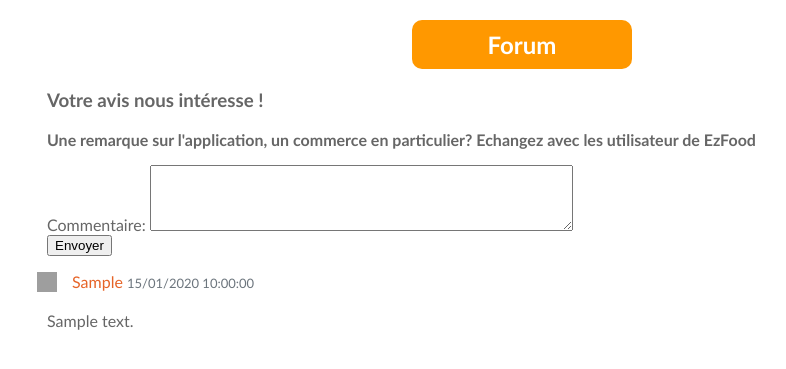
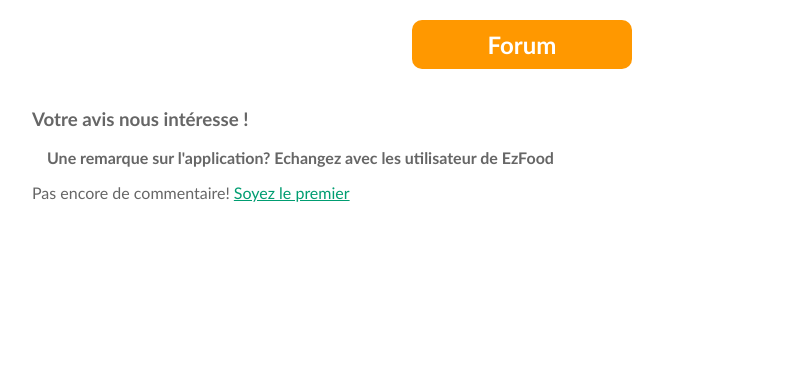
Before and after one commit to BaptisteNauguier/Projet_L3_CA, a PHP site: page /forum/index.php in a window 1280 px wide. Shown: the part 47-416 px from the top of the page, without its empty margins (118-904 px from the left). Run offline with PHP 8.4, Linux system fonts and the light colour scheme; tables that the repository leaves empty or names only in its code hold one stand-in row (values such as "Sample post"); some libraries are stand-ins or nearby versions; grey boxes are pictures that could not be loaded.

Commit message:
index du forum

```diff
--- a/Projet_Commerces_Alimentaires/forum/index.php
+++ b/Projet_Commerces_Alimentaires/forum/index.php
@@ -4,6 +4,8 @@
 	<meta name="viewport" content="width=device-width, initial-scale=1">
 	<meta http-equiv="Content-Type" content="text/html; charset=UTF-8" />
 	<link href="../css/style_forum.css" rel="stylesheet">
+	<script src = "https://ajax.googleapis.com/ajax/libs/jquery/3.2.1/jquery.min.js"></script>
+	<link rel="stylesheet" href="https://cdnjs.cloudflare.com/ajax/libs/font-awesome/4.7.0/css/font-awesome.min.css"> <!-- simboles -->
 	<title>Forum</title>
 
 <?php
@@ -12,7 +14,10 @@ $bdd = getBD();
 
 session_start();
 
-$rep = $bdd->query('select * from commentaire_site cs INNER JOIN donner do ON do.id_site = cs.id_site INNER JOIN utilisateurs_inscrit ui ON ui.id_ui = do.id_ui');
+
+//id_commerce = 0, c'est pour differencier les avis "site" et les avis "commerces"
+$rep = $bdd->query('select * from forum_ca ca INNER JOIN utilisateurs_inscrit ui ON ui.id_UI = ca.id_UI  WHERE ca.id_commerce = 0');
+
 $count = $rep ->rowCount(); //compter s'il y en a des resultats
 
 
@@ -20,6 +25,7 @@ $count = $rep ->rowCount(); //compter s'il y en a des resultats
 ?>
 </head>
 <body>
+
 	<!-- MENU -->
     <nav class="navbar">
         <ul class="navbar-ul">
@@ -35,41 +41,115 @@ $count = $rep ->rowCount(); //compter s'il y en a des resultats
 			<li class="nav-item">
                 <a class="nav-link" href="../historique/historique.php">Historique</a>
             </li>
+
+			<!-- ------ MENU SI L'UTILISATEUR EST CONNECTE ------ -->
+			<?php if(isset($_SESSION['utilisateur'])) { ?>
+			<li class="nav-item dropdown">
+                <a class="nav-link dropbtn" href="#">Bienvenue <?php echo $_SESSION['utilisateur']['pseudo'] ?> ▼</a>
+                <div class="dropdown-content">
+                        <a href='../session/deconnexion.php'>Se deconnecter</a>
+                </div>
+            </li>
+			<!-- ------ FIN MENU SI L'UTILISATEUR EST CONNECTE ------ -->
+
+			<?php }else{ ?>
 			<li class="nav-item">
-                <a class="nav-link" href="../connecte_toi.php">Connecte-toi</a>
+                <a class="nav-link" href="../session/connexion.php">Connecte-toi</a>
             </li>
+			<?php } ?>
         </ul>
     </nav>
 	<!-- FIN MENU -->
 	<main>
 		<h2 class="text-center titre">Forum</h2>
-		<h3>Votre avis nous intéresse !</h3>
-		<p><b>Une remarque sur l'application, un commerce en particulier? Echangez avec les utilisateur de EzFood</b></p>
-		<form action="commentaire-forum.php" method="get" autocomplete="off">
-			Commentaire:
-			<textarea id="commen" name="commen" rows="4" cols="50"></textarea><br>
-			<input type="submit" name="submit" value="Envoyer">
-		</form>
-		<?php if(isset($_SESSION['client'])) { ?>
+		<div class="avis">
+			<h3 class="col">Votre avis nous intéresse !</h3>
+			<?php if(isset($_SESSION['utilisateur'])) { ?>
+				<div class="col">
+					<button id="open" class="ouvrir-fermer">
+						<i class="fa fa-plus" aria-hidden="true"></i>
+						Ajouter un commentaire
+					</button>
+					<button id="close" class="ouvrir-fermer">
+						<i class="fa fa-minus" aria-hidden="true"></i>
+						Ajouter un commentaire
+					</button>
+				</div>
+			<?php } ?>
+		</div>
+		<b>Une remarque sur l'application? Echangez avec les utilisateur de EzFood</b>
+
+		<!-- SI L'UTILISATEUR EST CONNECTE ON PEUT AJOUTER UN COMMENTAIRE -->
+		<?php if(isset($_SESSION['utilisateur'])) { ?>
+			<section class="frm-commentaire">
+				<form action="commentaire.php" method="get" autocomplete="off">
+					<div class="d-flex">
+						<span class="text-light">Commentaire</span>
+						<div class="col">
+							<input type="hidden" value="<?php echo $_SESSION['utilisateur']['id'] ?>"  name="id_ui" id="id_ui" >
+							<input type="hidden" value="add_commentaire"  name="status" id="status" >
+							<div class="commen-textarea">
+								<textarea id="commentaire" required name="commentaire" rows="4" cols="50"></textarea>
+							</div>
+							<div class="submit-input">
+								<input type="submit" name="submit" value="Ajouter le commentaire">
+							</div>
+						</div>
+					</div>
+				</form>
+			</section>
 		<?php } ?>
+		<!-- ----------------------------------- -->
+
+		<div class="d-flex">
             <?php
 				if($count > 0){ //si on a un commentaire afficher
 					while ($ligne = $rep ->fetch()) {
-					//<a href="https://www.flaticon.com/fr/icones-gratuites/defaut" title="défaut icônes">Défaut icônes créées par Ilham Fitrotul Hayat - Flaticon</a>?>
-						<div class="d-flex">
-							<div class="p-photo"><img src="../img/utilisateur.png" width="20" height="20"></div>
-							<p class="nom-date"><?php echo $ligne['pseudo']." " ?><small class="text-light"><?php echo date('d/m/Y H:i:s', strtotime($ligne['date'])); ?></small></p>
+						?>
+						<div class="col">
+							<div class="d-flex">
+								<div class="p-photo"><i class="fa fa-user-circle-o" aria-hidden="true"></i></div>
+								<p class="nom-date"><?php echo $ligne['pseudo']." " ?><small class="text-light"><?php echo date('d/m/Y H:i:s', strtotime($ligne['date'])); ?></small></p>
+							</div>
+							<p><?php echo $ligne['avis'] ?></p>
+							<?php if(isset($_SESSION['utilisateur']) && $_SESSION['utilisateur']['id'] == $ligne["id_UI"]){ ?>
+
+									<div class="supp-comm">
+										<form action="commentaire.php" method="get" autocomplete="off">
+											<input type="hidden" value="<?php echo $_SESSION['utilisateur']['id'] ?>"  name="id_ui" id="id_ui" >
+											<input type="hidden" value="<?php echo $ligne["id_forum"] ?>"  name="id_forum" id="id_forum" >
+											<button type="submit" class="remove"><i class="fa fa-trash"></i></button>
+											<input type="hidden" value="delete_commentaire" name="status" id="status" >
+										</form>
+									</div>
+							<?php } ?>
 						</div>
-						<p><?php echo $ligne['commentaire'] ?></p>
 			<?php
 					}
 				}else{ //si on a pas des commentaires
-					echo "Pas encore de commentaire! Soyez le premier.";
+					echo "<p>Pas encore de commentaire! <a class='s-inscrire' href='inscription.php'>Soyez le premier</a></p>";
                 }
                 $rep ->closeCursor();
             ?>
-
+		</div>
 
 	</main>
+	<script>
+	$(document).ready(function() {
+		$("#close").css({"display": "none"});
+
+        $("#open").click(function(){
+			$(".frm-commentaire").css({"display": "block"});
+			$("#close").css({"display": "block"});
+			$("#open").css({"display": "none"});
+		});
+
+		$("#close").click(function(){
+			$(".frm-commentaire").css({"display": "none"});
+			$("#open").css({"display": "block"});
+			$("#close").css({"display": "none"});
+		});
+	});
+	</script>
 </body>
 </html>
```
